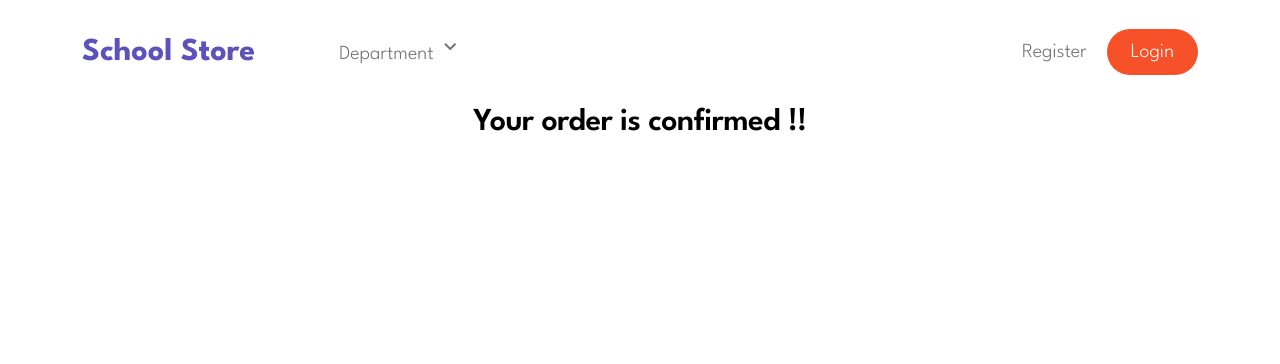
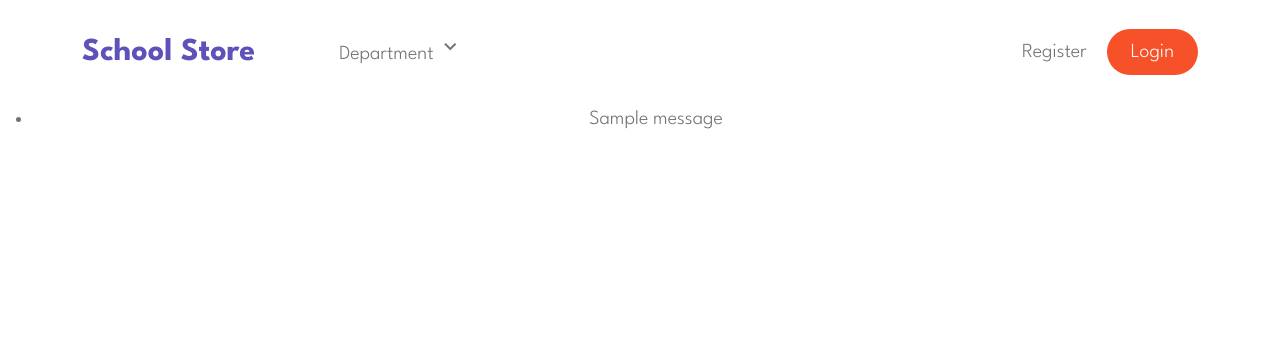
Before and after one commit to anzilachu/SchoolStore, a Django app: page /new/ in a window 1280 px wide. Shown: the top 364 px of the page. Run offline with Django 4.2, Linux system fonts and the light colour scheme; one stand-in notice (Sample message) is shown; some libraries are stand-ins or nearby versions.

Commit message:
first commit

```diff
--- a/schoolapp/views.py
+++ b/schoolapp/views.py
@@ -65,11 +65,24 @@ def studentform(request):
         form = StudentForm(request.POST)
         if form.is_valid():
             form.save()
+            messages.success(request, 'Order Confirmed')
             return redirect('new')
-    context={
-        'form':form,
+    context = {
+        'form': form,
     }
-    return render(request,'studentreg.html',context)
+    return render(request, 'studentreg.html', context)
+
+# def studentform(request):
+#     form = StudentForm()
+#     if request.method == 'POST':
+#         form = StudentForm(request.POST)
+#         if form.is_valid():
+#             form.save()
+#             return redirect('new')
+#     context={
+#         'form':form,
+#     }
+#     return render(request,'studentreg.html',context)
 
 def load_cities(request):
     department_id = request.GET.get('department_id')
--- a/static/css/style.css
+++ b/static/css/style.css
@@ -1,3 +1,3 @@
-.order {
+.newt {
     text-align: center;
 }
--- a/templates/new.html
+++ b/templates/new.html
@@ -4,6 +4,12 @@
 
 {% block content %}
 <main>
-    <h4 class="order">Your order is confirmed !!</h4>
+  {% if messages %}
+    <ul class="messages newt">
+      {% for message in messages %}
+        <li>{{ message }}</li>
+      {% endfor %}
+    </ul>
+  {% endif %}
 </main>
 {% endblock %}
```
Also changed, not shown: db.sqlite3.
